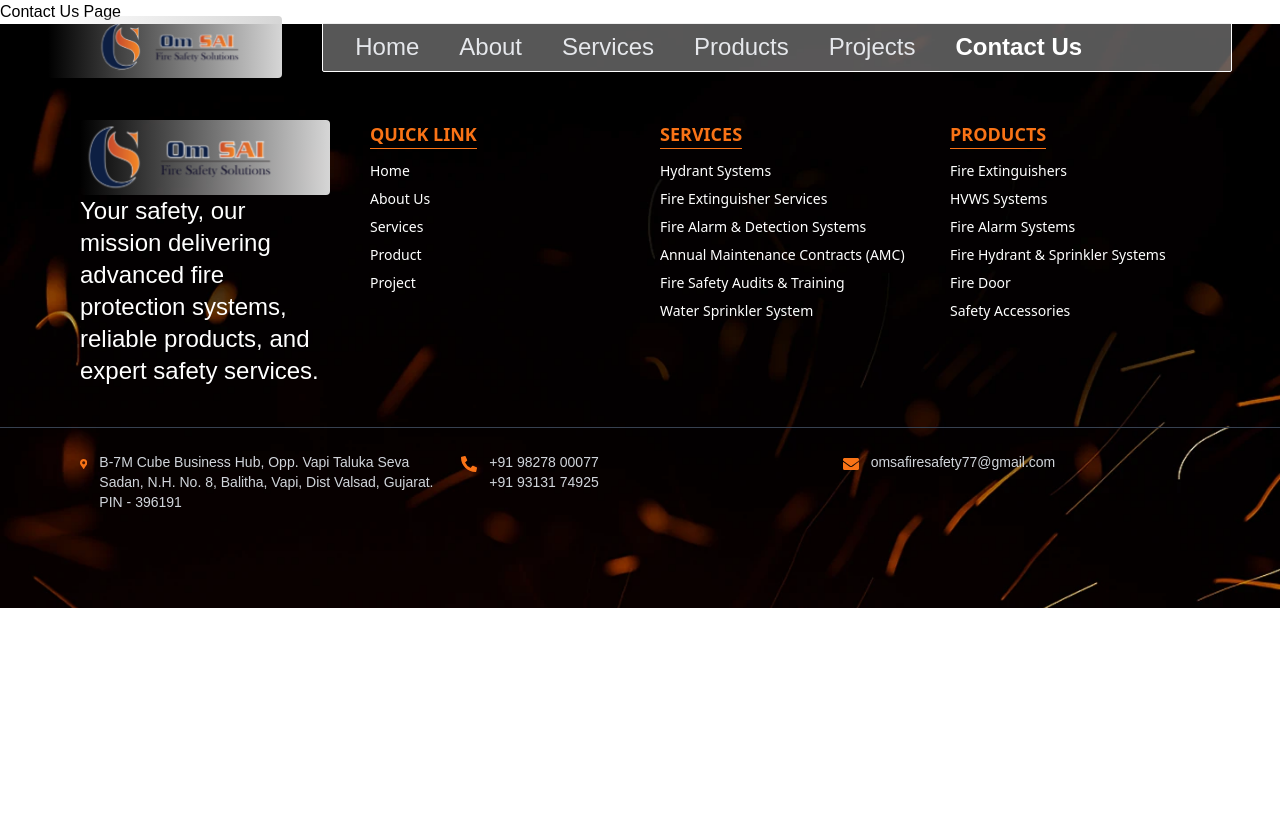
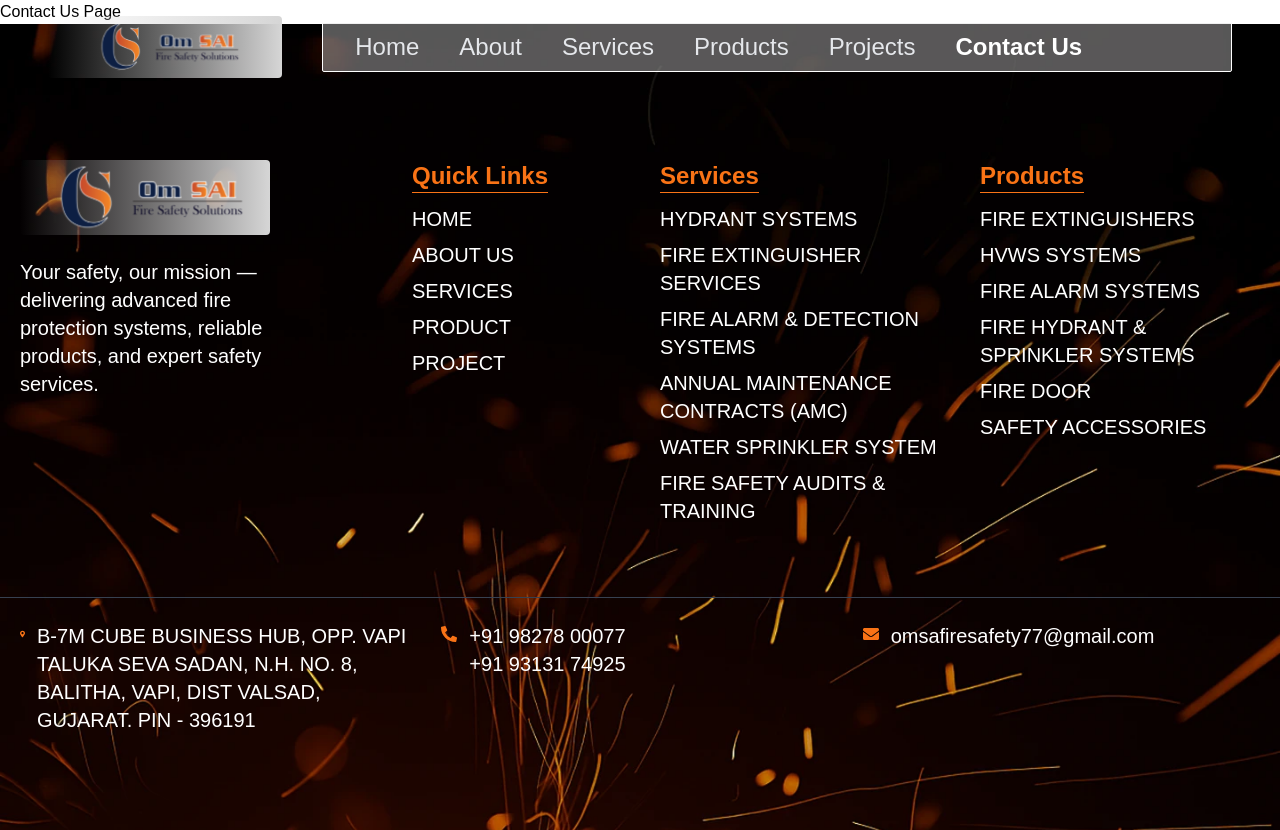
Before and after one commit to vernoxy2/Om_Sai_Fire_Safety, a React (Vite) app: page /contact in a window 1280 px wide. Before the commit the page ends 800 px from the top, so only its background shows below. Built offline with nearby package versions, Linux system fonts and the light colour scheme; a web font is replaced by a local one.

Commit message:
on 05/09

```diff
--- a/src/components/Footer.jsx
+++ b/src/components/Footer.jsx
@@ -2,77 +2,105 @@ import React from "react";
 import Bg from "../assets/HomePageAssets/Services/ServicesBg.webp";
 import { FaEnvelope, FaMapMarkerAlt, FaPhoneAlt } from "react-icons/fa";
 import LogoName from "../assets/LogoName.svg";
+import { Link } from "react-router-dom";
 
-const style = {
-  backgroundImage: `url(${Bg})`,
-  backgroundSize: "cover",
-};
+const Links = [
+  { id: 1, title: "Home", link: "/" },
+  { id: 2, title: "About Us", link: "/about" },
+  { id: 3, title: "Services", link: "/services" },
+  { id: 4, title: "Product", link: "/products" },
+  { id: 5, title: "Project", link: "/projects" },
+];
+
+const Services = [
+  { id: 1, title: "Hydrant Systems" },
+  { id: 2, title: "Fire Extinguisher Services" },
+  { id: 3, title: "Fire Alarm & Detection Systems" },
+  { id: 4, title: "Annual Maintenance Contracts (AMC)" },
+  { id: 5, title: "Water Sprinkler System" },
+  { id: 6, title: "Fire Safety Audits & Training" },
+];
+
+const Products = [
+  { id: 1, title: "Fire Extinguishers" },
+  { id: 2, title: "HVWs Systems" },
+  { id: 3, title: "Fire Alarm Systems" },
+  { id: 4, title: "Fire Hydrant & Sprinkler Systems" },
+  { id: 5, title: "Fire Door" },
+  { id: 6, title: "Safety Accessories" },
+];
 
 const Footer = () => {
   return (
-    <section style={style} className="text-white">
-      <div className="container mx-auto grid grid-cols-1 md:grid-cols-4 gap-10">
+    <section
+      className="text-white font-alumni bg-cover bg-no-repeat bg-center"
+      style={{ backgroundImage: `url(${Bg})` }}
+    >
+      <div className="container mx-auto grid grid-cols-1 md:grid-cols-4 gap-10 py-10 px-5">
         {/* Logo & About */}
         <div>
-          <div className="rounded-[4px] p-1 md:p-2 lg:p-3 pr-2 md:pr-6 bg-gradient-to-l from-[#d6d6d6] to-transparent">
-            <img src={LogoName} alt="Logo" className="lg:scale-125" />
+          <div className="rounded-[4px] p-2 lg:p-3 pr-6 bg-gradient-to-l from-[#d6d6d6] to-transparent inline-block">
+            <img
+              src={LogoName}
+              alt="Om Sai Fire Safety Logo"
+              className="lg:scale-125 mx-8"
+            />
           </div>
-          <p className="text-2xl ">
-            Your safety, our mission delivering advanced fire protection
+          <p className="text-lg md:text-xl mt-4 leading-relaxed">
+            Your safety, our mission — delivering advanced fire protection
             systems, reliable products, and expert safety services.
           </p>
         </div>
 
         {/* Quick Links */}
-        <div>
-          <h3 className="text-orange-500 font-bold text-lg mb-3 border-b border-orange-500 inline-block">
-            QUICK LINK
+        <div className="md:mx-auto">
+          <h3 className="text-orange-500 font-semibold text-2xl mb-3 border-b border-orange-500 inline-block">
+            Quick Links
           </h3>
-          <ul className="space-y-2 text-sm">
-            <li className="hover:text-orange-400 cursor-pointer">Home</li>
-            <li className="hover:text-orange-400 cursor-pointer">About Us</li>
-            <li className="hover:text-orange-400 cursor-pointer">Services</li>
-            <li className="hover:text-orange-400 cursor-pointer">Product</li>
-            <li className="hover:text-orange-400 cursor-pointer">Project</li>
+          <ul className="space-y-2 text-lg md:text-xl uppercase">
+            {Links.map((item) => (
+              <li key={item.id}>
+                <Link
+                  to={item.link}
+                  className="hover:text-orange-400 transition-colors"
+                >
+                  {item.title}
+                </Link>
+              </li>
+            ))}
           </ul>
         </div>
 
         {/* Services */}
         <div>
-          <h3 className="text-orange-500 font-bold text-lg mb-3 border-b border-orange-500 inline-block">
-            SERVICES
+          <h3 className="text-orange-500 font-semibold text-2xl mb-3 border-b border-orange-500 inline-block">
+            Services
           </h3>
-          <ul className="space-y-2 text-sm">
-            <li>Hydrant Systems</li>
-            <li>Fire Extinguisher Services</li>
-            <li>Fire Alarm & Detection Systems</li>
-            <li>Annual Maintenance Contracts (AMC)</li>
-            <li>Fire Safety Audits & Training</li>
-            <li>Water Sprinkler System</li>
+          <ul className="space-y-2 text-lg md:text-xl uppercase">
+            {Services.map((item) => (
+              <li key={item.id}>{item.title}</li>
+            ))}
           </ul>
         </div>
 
         {/* Products */}
         <div>
-          <h3 className="text-orange-500 font-bold text-lg mb-3 border-b border-orange-500 inline-block">
-            PRODUCTS
+          <h3 className="text-orange-500 font-semibold text-2xl mb-3 border-b border-orange-500 inline-block">
+            Products
           </h3>
-          <ul className="space-y-2 text-sm">
-            <li>Fire Extinguishers</li>
-            <li>HVWS Systems</li>
-            <li>Fire Alarm Systems</li>
-            <li>Fire Hydrant & Sprinkler Systems</li>
-            <li>Fire Door</li>
-            <li>Safety Accessories</li>
+          <ul className="space-y-2 text-lg md:text-xl uppercase">
+            {Products.map((item) => (
+              <li key={item.id}>{item.title}</li>
+            ))}
           </ul>
         </div>
       </div>
 
       {/* Contact Info */}
-      <div className="container mx-auto mt-10 grid grid-cols-1 md:grid-cols-3 gap-6 border-t border-gray-700 pt-6">
+      <div className="container mx-auto mt-8 grid grid-cols-1 md:grid-cols-3 gap-6 border-t border-gray-700 pt-6 px-5">
         <div className="flex items-start gap-3">
           <FaMapMarkerAlt className="text-orange-500 mt-1" />
-          <p className="text-sm text-gray-300">
+          <p className="text-lg md:text-xl uppercase">
             B-7M Cube Business Hub, Opp. Vapi Taluka Seva Sadan, N.H. No. 8,
             Balitha, Vapi, Dist Valsad, Gujarat. PIN - 396191
           </p>
@@ -80,14 +108,14 @@ const Footer = () => {
 
         <div className="flex items-start gap-3">
           <FaPhoneAlt className="text-orange-500 mt-1" />
-          <p className="text-sm text-gray-300">
+          <p className="text-lg md:text-xl">
             +91 98278 00077 <br /> +91 93131 74925
           </p>
         </div>
 
         <div className="flex items-start gap-3">
           <FaEnvelope className="text-orange-500 mt-1" />
-          <p className="text-sm text-gray-300">omsafiresafety77@gmail.com</p>
+          <p className="text-lg md:text-xl">omsafiresafety77@gmail.com</p>
         </div>
       </div>
     </section>
--- a/src/pages/About/About.jsx
+++ b/src/pages/About/About.jsx
@@ -1,11 +1,18 @@
-import React from 'react'
+import React from "react";
+import AboutHeadar from "./sections/AboutHeadar";
+import AboutText from "./sections/AboutText";
+import Mission from "./sections/Mission";
+import Certificate from "./sections/Certificate";
 
 const About = () => {
   return (
     <div>
-      About Page
+      <AboutHeadar />
+      <AboutText/>
+      <Mission/>
+      <Certificate/>
     </div>
-  )
-}
+  );
+};
 
-export default About
+export default About;
--- /dev/null
+++ b/src/pages/About/sections/AboutHeadar.jsx
@@ -0,0 +1,27 @@
+import React from 'react'
+import Head from "../../../assets/AboutPageAssets/AboutHead.webp";
+import GradientText from '../../../components/GradientText';
+
+const Style = {
+  backgroundImage: `url(${Head})`,
+  backgroundSize: "cover",
+  backgroundposition : "center,bottom"
+};
+
+const AboutHeadar = () => {
+  return (
+    <section style={Style}>
+      <div className="container text-start">
+        <div className="w-11/12 lg:w-1/2 bg-gradient-to-r from-primary-start/60 to-transparent p-7 border-l-[3px] border-Border mt-20 mr-auto md:space-y-5">
+          <div>
+            <h1 className="text-4xl md:text-6xl lg:text-7xl font-semibold">
+              <GradientText>about </GradientText>us.
+            </h1>
+          </div>
+        </div>
+      </div>
+    </section>
+  )
+}
+
+export default AboutHeadar
--- /dev/null
+++ b/src/pages/About/sections/AboutText.jsx
@@ -0,0 +1,11 @@
+import React from 'react'
+
+const AboutText = () => {
+  return (
+    <div>
+      About Text
+    </div>
+  )
+}
+
+export default AboutText
--- /dev/null
+++ b/src/pages/About/sections/Certificate.jsx
@@ -0,0 +1,11 @@
+import React from 'react'
+
+const Certificate = () => {
+  return (
+    <div>
+      Certificate
+    </div>
+  )
+}
+
+export default Certificate
--- /dev/null
+++ b/src/pages/About/sections/Mission.jsx
@@ -0,0 +1,11 @@
+import React from 'react'
+
+const Mission = () => {
+  return (
+    <div>
+      Our Mission
+    </div>
+  )
+}
+
+export default Mission
```
Also changed, not shown: src/assets/AboutPageAssets/AboutHead.webp (added).
